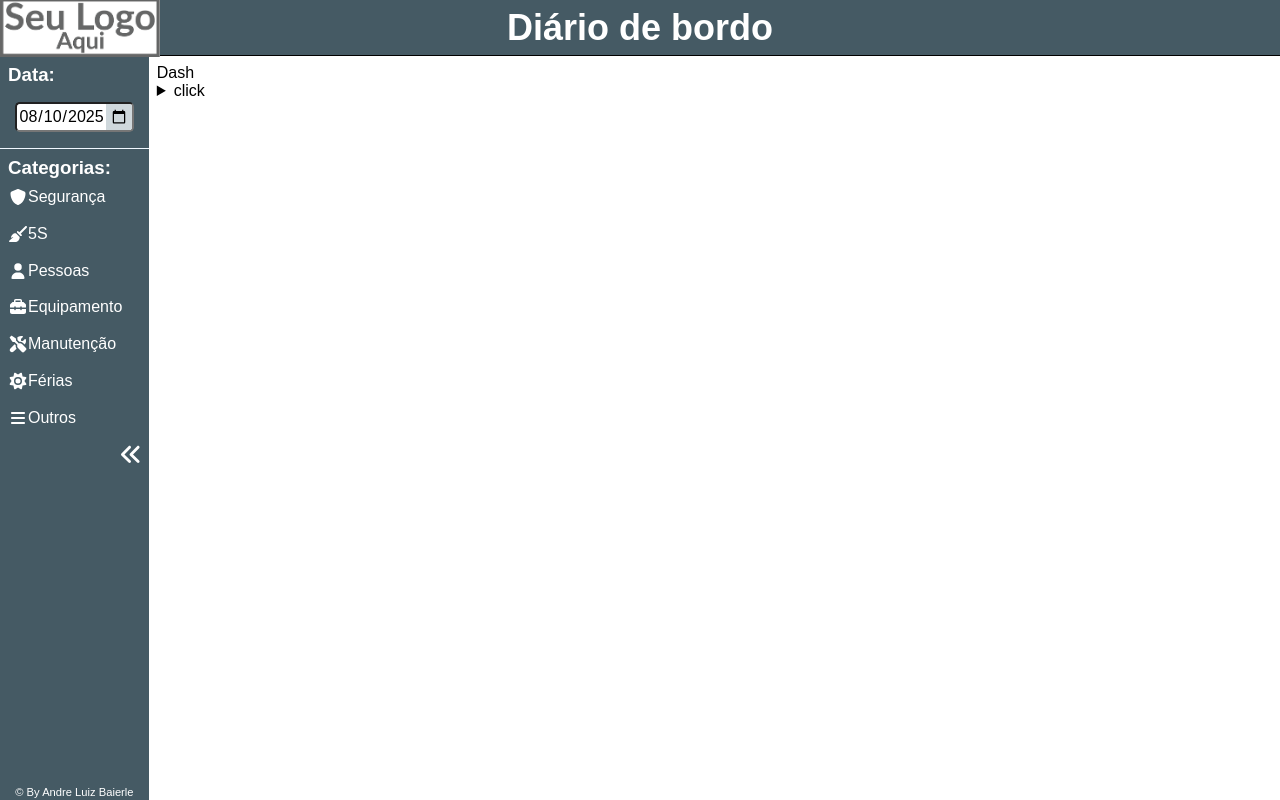
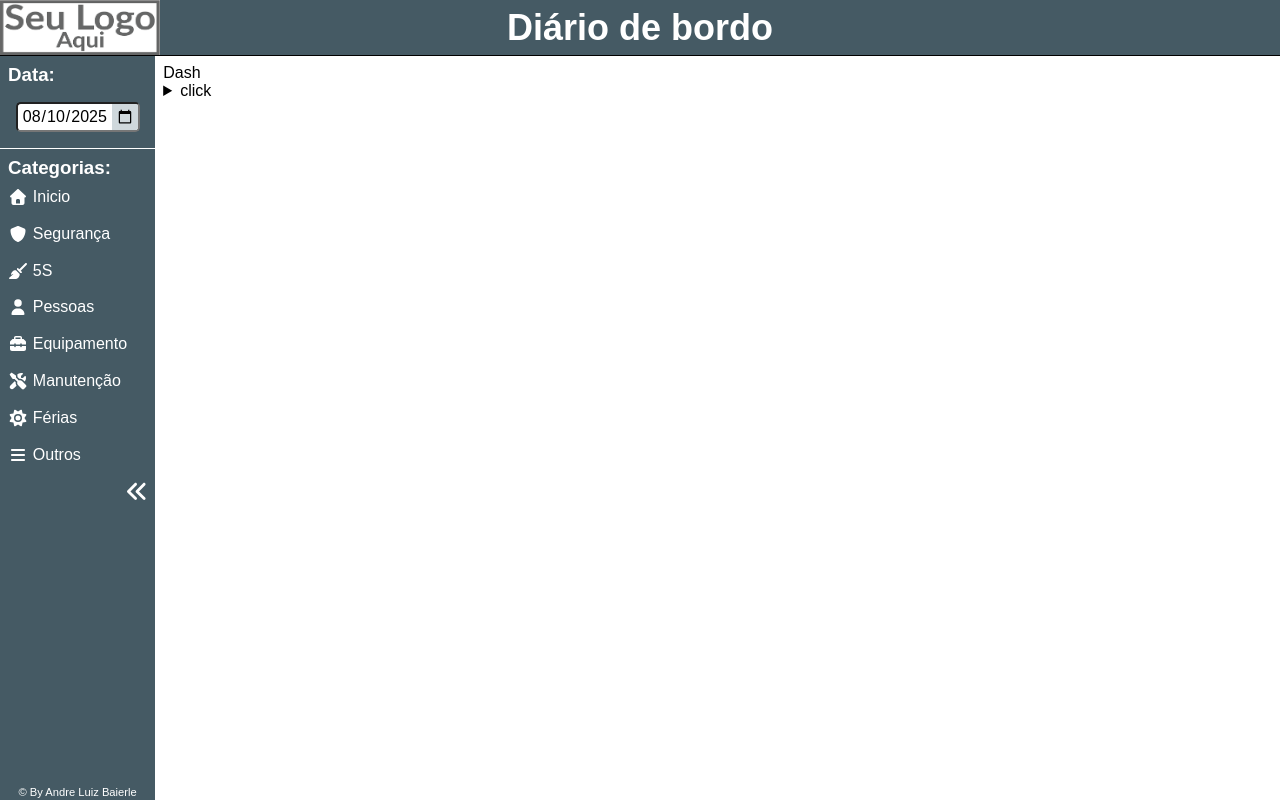
Before and after one commit to LordVonago/daily_operation_maintenance, a React (Vite) app: page / in a window 1280 px wide. Built offline with nearby package versions, Linux system fonts and the light colour scheme.

Commit message:
pequenos ajustes

```diff
--- a/src/Home/Home.jsx
+++ b/src/Home/Home.jsx
@@ -9,50 +9,51 @@ import { fab } from "@fortawesome/free-brands-svg-icons";
 const Home = () => {
   let categories = [
     {
-      label: "Segurança",
+      label: " Inicio",
+      link: "Dash",
+      icon: "fa-solid fa-house",
+    },
+    {
+      label: " Segurança",
       link: "Safety",
       icon: "fa-solid fa-shield",
     },
     {
-      label: "5S",
+      label: " 5S",
       link: "S5",
       icon: "fa-solid fa-broom",
     },
     {
-      label: "Pessoas",
+      label: " Pessoas",
       link: "People",
       icon: "fa-solid fa-user",
     },
     {
-      label: "Equipamento",
+      label: " Equipamento",
       link: "Equipament",
       icon: "fa-solid fa-toolbox",
     },
     {
-      label: "Manutenção",
+      label: " Manutenção",
       link: "Maintenance",
       icon: "fa-solid fa-screwdriver-wrench",
     },
     {
-      label: "Férias",
+      label: " Férias",
       link: "Vacation",
       icon: "fa-solid fa-sun",
     },
     {
-      label: "Outros",
+      label: " Outros",
       link: "Others",
       icon: "fa-solid fa-bars",
     },
-    // {
-    //   label: "Pessoas",
-    //   link: "People",
-    // },
   ];
 
   const [InputDateValue, setInputDateValue] = useState(getDate());
   const [leftAsideOpen, setleftAsideOpen] = useState(() => {
-    const pr = sessionStorage.getItem("drawerPos");
-    return pr === "true" || pr == null;
+    const drawerPos = sessionStorage.getItem("drawerPos");
+    return drawerPos === "true" || drawerPos == null;
   });
 
   // obtém a data atual
@@ -157,7 +158,7 @@ const Home = () => {
               leftAsideOpen ? classes.leftAside : classes.leftAsideColapsed
             }`}
           >
-            <section>
+            <section className={classes.dateInputSec}>
               <h3>Data:</h3>
               <input
                 type="date"
@@ -168,6 +169,20 @@ const Home = () => {
                   setInputDateValue(e.target.value);
                   sessionStorage.setItem("date", e.target.value);
                 }}
+              />
+            </section>
+            <section
+              className={
+                !leftAsideOpen
+                  ? classes.dayIndicator
+                  : classes.dayIndicatorColapsed
+              }
+            >
+              <input
+                className={classes.dayIndicatorDate}
+                type="text"
+                readOnly
+                value={InputDateValue.split("-")[2]}
               />
             </section>
 
@@ -182,7 +197,7 @@ const Home = () => {
                     onClick={(e) => handleClick(e)}
                   >
                     <FontAwesomeIcon icon={element.icon} />{" "}
-                    <p>{element.label}</p>
+                    <p className={classes.label}> {element.label}</p>
                   </li>
                 ))}
                 <li
--- a/src/Home/Home.module.css
+++ b/src/Home/Home.module.css
@@ -16,6 +16,7 @@
     min-width: fit-content;
     max-width: 10rem;
     width: 100%;
+    height: 100%;
     cursor: pointer;
 
     & img {
@@ -45,11 +46,11 @@
     flex-direction: column;
     /* min-width: fit-content; */
     max-width: 13rem;
-    width: 9.3rem;
+    width: 9.7rem;
     background-color: #455a64;
     color: #ffffff;
     height: 93vh;
-    transition: all 0.3s ease-in-out;
+    transition: all 0.2s ease-in-out;
 
     & ul {
       list-style: none;
@@ -61,7 +62,7 @@
       width: 80%;
       border-radius: 0.3rem;
       text-align: center;
-      transition: all 0.3s ease-in-out;
+      transition: all 0.2s ease-in-out;
 
       &::-webkit-calendar-picker-indicator {
         cursor: pointer;
@@ -72,12 +73,12 @@
     & section:first-child {
       display: flex;
       flex-direction: column;
-      border-bottom: 1px solid aliceblue;
+      border-bottom: 1px solid #ffffff;
     }
 
     & h3 {
       margin: 0.5rem 0.5rem 0 0.5rem;
-      transition: all 0.3s ease-in-out;
+      transition: all 0.2s ease-in-out;
     }
 
     & .categories {
@@ -85,8 +86,9 @@
       flex-direction: column;
       height: 100%;
 
-      & P {
-        transition: all 0.3s ease-in-out;
+      & .label {
+        transition: all 0.2s ease-in-out;
+        margin-left: 0.3rem;
       }
 
       & li {
@@ -95,7 +97,7 @@
         height: 2.3rem;
         padding-left: 0.5rem;
         cursor: pointer;
-        transition: all 0.3s ease-in-out;
+        transition: all 0.2s ease-in-out;
 
         &:hover {
           font-size: large;
@@ -105,7 +107,7 @@
       }
     }
     & footer {
-      transition: all 0.3s ease-in-out;
+      transition: all 0.2s ease-in-out;
       font-size: 0.7rem;
     }
   }
@@ -113,6 +115,30 @@
   & .content {
     margin: 0.5rem;
   }
+}
+
+& .dayIndicatorColapsed {
+  width: 0px;
+  height: 0px;
+  overflow: hidden;
+  transition: all 0.2s ease-in-out;
+}
+& .dayIndicator {
+  text-align: center;
+  border-bottom: 1px solid #fff;
+  padding-bottom: 0.3rem;
+  padding-top: 0.3rem;
+  transition: all 0.2s ease-in-out;
+  margin-bottom: 0.3rem;
+}
+& .dayIndicatorDate {
+  all: unset;
+  width: 80%;
+  height: 2rem;
+  border: 1px solid #607d8b;
+  border-radius: 0.3rem;
+  padding: 0 0.2rem;
+  cursor: pointer;
 }
 
 .drawer {
@@ -128,7 +154,7 @@
     margin-right: 0.5rem;
     font-size: 1rem;
     height: fit-content;
-    transition: all 0.3s ease-in-out;
+    transition: all 0.2s ease-in-out;
     &:hover {
       scale: 1.1;
       cursor: pointer;
@@ -145,17 +171,22 @@
   background-color: #455a64;
   color: #ffffff;
   height: 93vh;
-  transition: all 0.3s ease-in-out;
+  transition: all 0.2s ease-in-out;
+
+  & .dateInputSec {
+    width: 0px;
+    height: 0px;
+  }
 
   & section:first-child * {
-    transition: all 0.3s ease-in-out;
+    transition: all 0.2s ease-in-out;
     width: 0px;
     height: 0px;
     border: none;
   }
 
   & h3 {
-    transition: all 0.3s ease-in-out;
+    transition: all 0.2s ease-in-out;
     font-size: 0px;
   }
 
@@ -170,7 +201,7 @@
       height: 2.3rem;
       padding: 0 1rem 0 1rem;
       cursor: pointer;
-      transition: all 0.3s ease-in-out;
+      transition: all 0.2s ease-in-out;
 
       &:hover {
         font-size: large;
@@ -180,7 +211,7 @@
     }
     & p {
       font-size: 0px;
-      transition: all 0.3s ease-in-out;
+      transition: all 0.2s ease-in-out;
     }
   }
 
@@ -194,8 +225,8 @@
   & footer {
     text-align: center;
     font-size: 2rem;
-    width: 0px;
-    transition: all 0.3s ease-in-out;
+    width: 100%;
+    transition: all 0.2s ease-in-out;
 
     & a {
       color: inherit;
```
Also changed, not shown: public/template.png (added).
